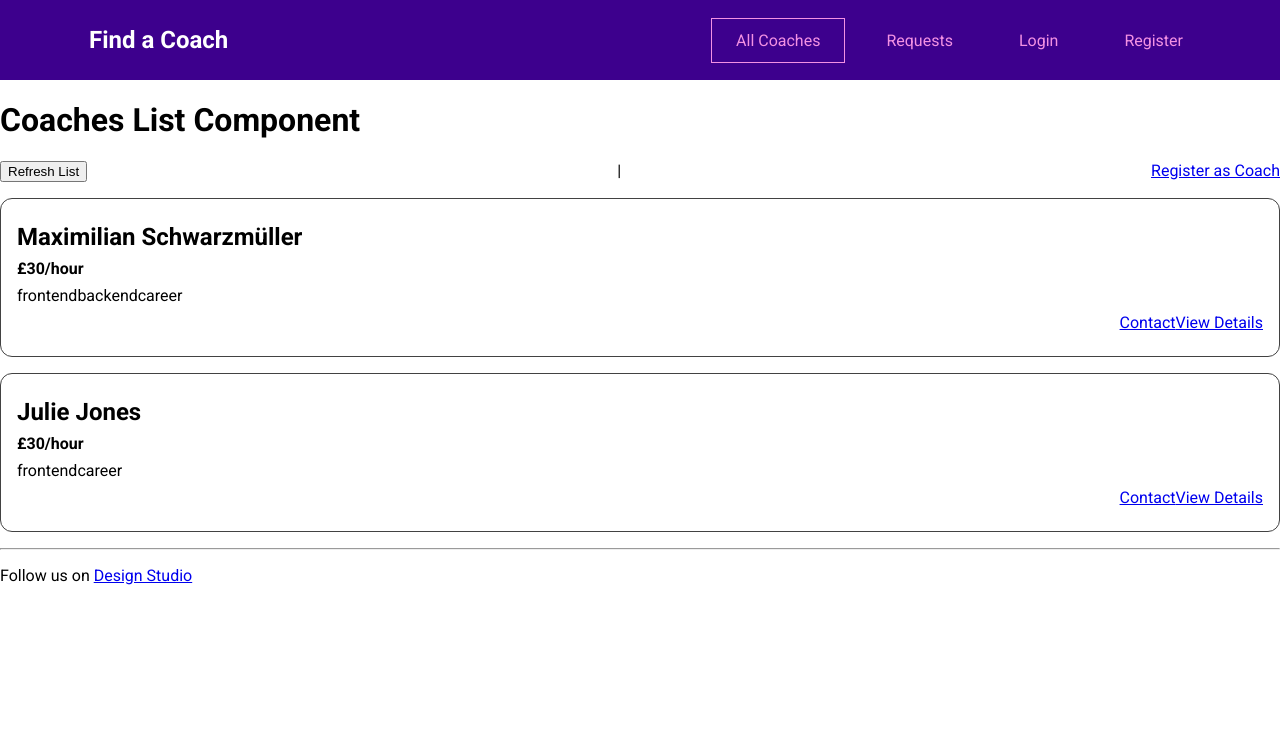
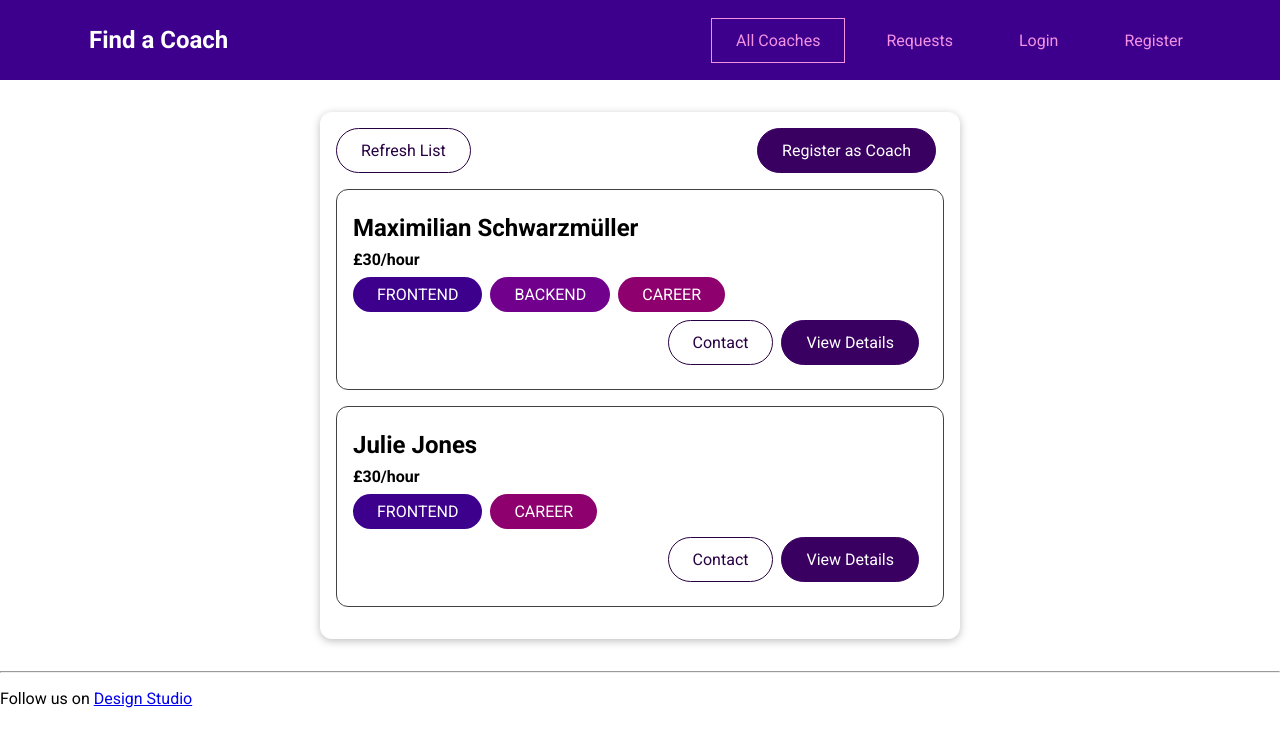
Before and after one commit to bakariarajnish/Find_a_Coach, a Vue app: page /coaches in a window 1280 px wide. Shown: the top 746 px of the page. Built offline with nearby package versions, Linux system fonts and the light colour scheme.

Commit message:
created base components

```diff
--- a/src/components/coach/Coach.vue
+++ b/src/components/coach/Coach.vue
@@ -3,17 +3,26 @@
     <h3>{{ fullName }}</h3>
     <h4>£{{ rate }}/hour</h4>
     <div>
-      <span v-for="area in areas" :key="area">{{ area }}</span>
+      <base-badge
+        v-for="area in areas"
+        :key="area"
+        :type="area"
+        :title="area"
+      ></base-badge>
     </div>
     <div class="actions">
-      <router-link :to="contactDetailUrl">Contact</router-link>
-      <router-link :to="viewDetailUrl">View Details</router-link>
+      <base-button mode="outline" isLink :to="contactDetailUrl"
+        >Contact</base-button
+      >
+      <base-button isLink :to="viewDetailUrl">View Details</base-button>
     </div>
   </li>
 </template>
 
 <script>
+import BaseBadge from '../ui/BaseBadge.vue';
 export default {
+  components: { BaseBadge },
   props: ['id', 'firstName', 'lastName', 'areas', 'rate'],
   computed: {
     fullName() {
--- /dev/null
+++ b/src/components/ui/BaseBadge.vue
@@ -0,0 +1,39 @@
+<template>
+  <span class="badge" :class="type">{{ text }}</span>
+</template>
+
+<script>
+export default {
+  props: ['type', 'title'],
+  computed: {
+    text() {
+      return this.title.toUpperCase();
+    },
+  },
+};
+</script>
+<style scoped>
+.badge {
+  background-color: #ccc;
+  color: #252525;
+  border-radius: 30px;
+  padding: 0.5rem 1.5rem;
+  display: inline-block;
+  margin-right: 0.5rem;
+}
+
+.frontend {
+  background-color: #3d008d;
+  color: white;
+}
+
+.backend {
+  background-color: #71008d;
+  color: white;
+}
+
+.career {
+  background-color: #8d006e;
+  color: white;
+}
+</style>
--- /dev/null
+++ b/src/components/ui/BaseButton.vue
@@ -0,0 +1,73 @@
+<template>
+  <button v-if="!isLink" :class="mode">
+    <slot></slot>
+  </button>
+  <router-link v-else :to="to" :class="mode">
+    <slot></slot>
+  </router-link>
+</template>
+
+<script>
+export default {
+  props: {
+    isLink: {
+      type: Boolean,
+      required: false,
+      default: false,
+    },
+    mode: {
+      type: String,
+      required: false,
+      default: null,
+    },
+    to: {
+      type: String,
+      required: false,
+      default: '/',
+    },
+  },
+};
+</script>
+
+<style scoped>
+button,
+a {
+  text-decoration: none;
+  padding: 0.75rem 1.5rem;
+  font: inherit;
+  background-color: #3a0061;
+  border: 1px solid #3a0061;
+  color: white;
+  cursor: pointer;
+  border-radius: 30px;
+  margin-right: 0.5rem;
+  display: inline-block;
+}
+
+a:hover,
+a:active,
+button:hover,
+button:active {
+  background-color: #270041;
+  border-color: #270041;
+}
+
+.flat {
+  background-color: transparent;
+  color: #3a0061;
+  border: none;
+}
+
+.outline {
+  background-color: transparent;
+  border-color: #270041;
+  color: #270041;
+}
+
+.flat:hover,
+.flat:active,
+.outline:hover,
+.outline:active {
+  background-color: #edd2ff;
+}
+</style>
--- /dev/null
+++ b/src/components/ui/BaseCard.vue
@@ -0,0 +1,15 @@
+<template>
+  <div class="card">
+    <slot></slot>
+  </div>
+</template>
+
+<style scoped>
+.card {
+  border-radius: 12px;
+  box-shadow: 0 2px 8px rgba(0, 0, 0, 0.26);
+  padding: 1rem;
+  margin: 2rem auto;
+  max-width: 40rem;
+}
+</style>
--- a/src/pages/coach/CoachesList.vue
+++ b/src/pages/coach/CoachesList.vue
@@ -1,9 +1,9 @@
 <template>
-  <h1>Coaches List Component</h1>
   <section>
+    <base-card>
       <div class="controls">
-      <button>Refresh List</button> |
-      <router-link to="/register">Register as Coach</router-link>
+        <base-button mode="outline">Refresh List</base-button>
+        <base-button isLink to="/register">Register as Coach</base-button>
       </div>
       <ul v-if="hasCoaches">
         <li v-for="coach in filterCoaches" :key="coach.id">
@@ -18,13 +18,15 @@
         </li>
       </ul>
       <h3 v-else>No Coaches found.</h3>
+    </base-card>
   </section>
 </template>
 
 <script>
 import Coach from '../../components/coach/Coach.vue';
+import BaseButton from '../../components/ui/BaseButton.vue';
 export default {
-  components: { Coach },
+  components: { Coach, BaseButton },
   computed: {
     filterCoaches() {
       return this.$store.getters['coach/getAllCoaches'];
```
Also changed, not shown: src/main.js (+8 -0 lines). Lines whose indentation alone changed are shown as unchanged.
